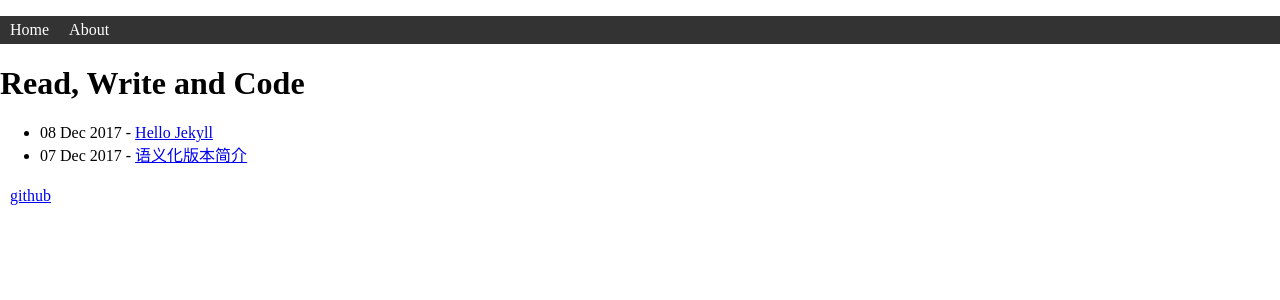
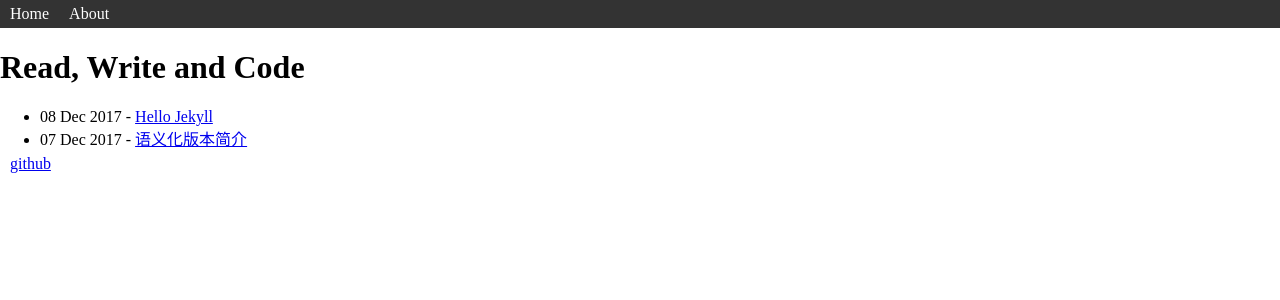
Before and after one commit to liuzhuan/liuzhuan.github.io, a Jekyll site: the page built from index.md, in a window 1280 px wide. Shown: the top 300 px of the page. Built offline with Jekyll 4.4.1, drawn with Linux system fonts in a browser that asks for light colours.

Commit message:
adding sass file

```diff
--- a/css/main.css
+++ b/_sass/site.scss
@@ -3,6 +3,10 @@
     margin: 0;
     padding: 0;
     background: white;
+}
+
+ul {
+    margin: 0;
 }
 
 nav {
--- /dev/null
+++ b/css/main.scss
@@ -0,0 +1,3 @@
+---
+---
+@import "site"
```
Also changed, not shown: 1 other file.
